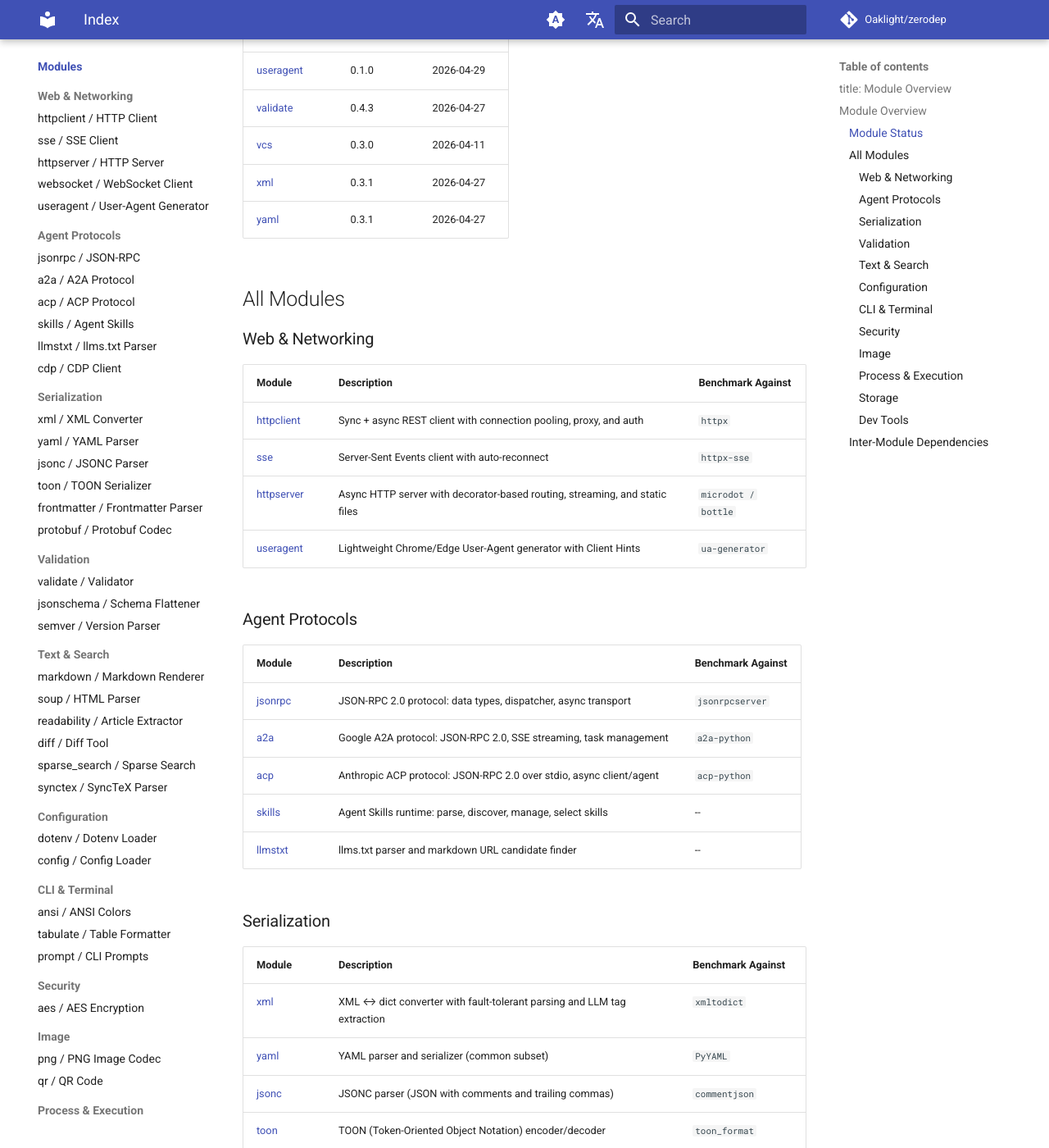
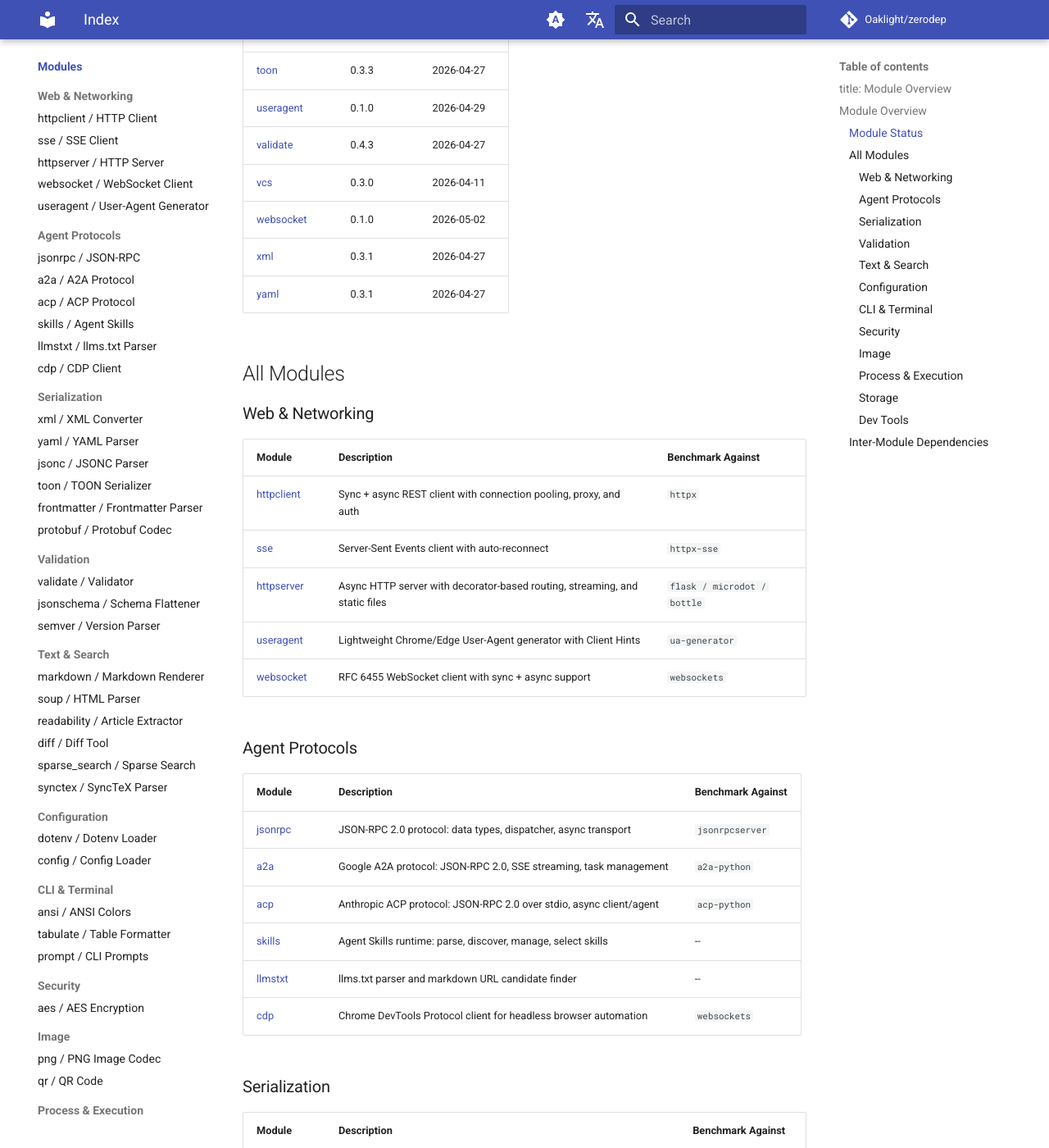
Before and after one commit to Oaklight/zerodep, an MkDocs documentation site: the page built from docs/modules/index.md, in a window 1280 px wide and 1400 px high, scrolled down 2106 px. Shown: the whole window at 82% size. Built offline with MkDocs 1.6.1 and Material for MkDocs 9.7.7, drawn with Linux system fonts in a browser that asks for light colours; comment, search, counter and statistics services are not loaded; some of the changed text lies outside the part shown.

Commit message:
docs(en): update module index with websocket and cdp entries

```diff
--- a/docs/modules/index.md
+++ b/docs/modules/index.md
@@ -17,6 +17,7 @@ Each zerodep module is a **self-contained single `.py` file** that you can copy
 | [aes](aes.md) | 0.5.0 | 2026-04-20 |
 | [ansi](ansi.md) | 0.3.0 | 2026-04-11 |
 | [cache](cache.md) | 0.2.4 | 2026-04-27 |
+| [cdp](cdp.md) | 0.1.0 | 2026-05-02 |
 | [config](config.md) | 0.3.0 | 2026-04-27 |
 | [depdetect](depdetect.md) | 0.4.3 | 2026-04-15 |
 | [diff](diff.md) | 0.3.1 | 2026-04-15 |
@@ -24,7 +25,7 @@ Each zerodep module is a **self-contained single `.py` file** that you can copy
 | [filelock](filelock.md) | 0.3.0 | 2026-04-27 |
 | [frontmatter](frontmatter.md) | 0.3.0 | 2026-04-27 |
 | [httpclient](httpclient.md) | 0.3.1 | 2026-04-15 |
-| [httpserver](httpserver.md) | 0.1.0 | — |
+| [httpserver](httpserver.md) | 0.1.0 | 2026-05-02 |
 | [jsonc](jsonc.md) | 0.3.0 | 2026-04-27 |
 | [jsonrpc](jsonrpc.md) | 0.3.0 | 2026-04-27 |
 | [jsonschema](jsonschema.md) | 0.1.0 | 2026-04-27 |
@@ -51,6 +52,7 @@ Each zerodep module is a **self-contained single `.py` file** that you can copy
 | [useragent](useragent.md) | 0.1.0 | 2026-04-29 |
 | [validate](validate.md) | 0.4.3 | 2026-04-27 |
 | [vcs](vcs.md) | 0.3.0 | 2026-04-11 |
+| [websocket](websocket.md) | 0.1.0 | 2026-05-02 |
 | [xml](xml.md) | 0.3.1 | 2026-04-27 |
 | [yaml](yaml.md) | 0.3.1 | 2026-04-27 |
 
@@ -62,8 +64,9 @@ Each zerodep module is a **self-contained single `.py` file** that you can copy
 |--------|-------------|-------------------|
 | [httpclient](httpclient.md) | Sync + async REST client with connection pooling, proxy, and auth | `httpx` |
 | [sse](sse.md) | Server-Sent Events client with auto-reconnect | `httpx-sse` |
-| [httpserver](httpserver.md) | Async HTTP server with decorator-based routing, streaming, and static files | `microdot / bottle` |
+| [httpserver](httpserver.md) | Async HTTP server with decorator-based routing, streaming, and static files | `flask / microdot / bottle` |
 | [useragent](useragent.md) | Lightweight Chrome/Edge User-Agent generator with Client Hints | `ua-generator` |
+| [websocket](websocket.md) | RFC 6455 WebSocket client with sync + async support | `websockets` |
 
 ### Agent Protocols
 
@@ -74,6 +77,7 @@ Each zerodep module is a **self-contained single `.py` file** that you can copy
 | [acp](acp.md) | Anthropic ACP protocol: JSON-RPC 2.0 over stdio, async client/agent | `acp-python` |
 | [skills](skills.md) | Agent Skills runtime: parse, discover, manage, select skills | -- |
 | [llmstxt](llmstxt.md) | llms.txt parser and markdown URL candidate finder | -- |
+| [cdp](cdp.md) | Chrome DevTools Protocol client for headless browser automation | `websockets` |
 
 ### Serialization
 
@@ -165,6 +169,7 @@ Most zerodep modules are fully standalone. The following modules depend on other
 graph LR
     a2a --> jsonrpc
     acp --> jsonrpc
+    cdp --> websocket
     config --> dotenv
     config --> jsonc
     config --> yaml
```
